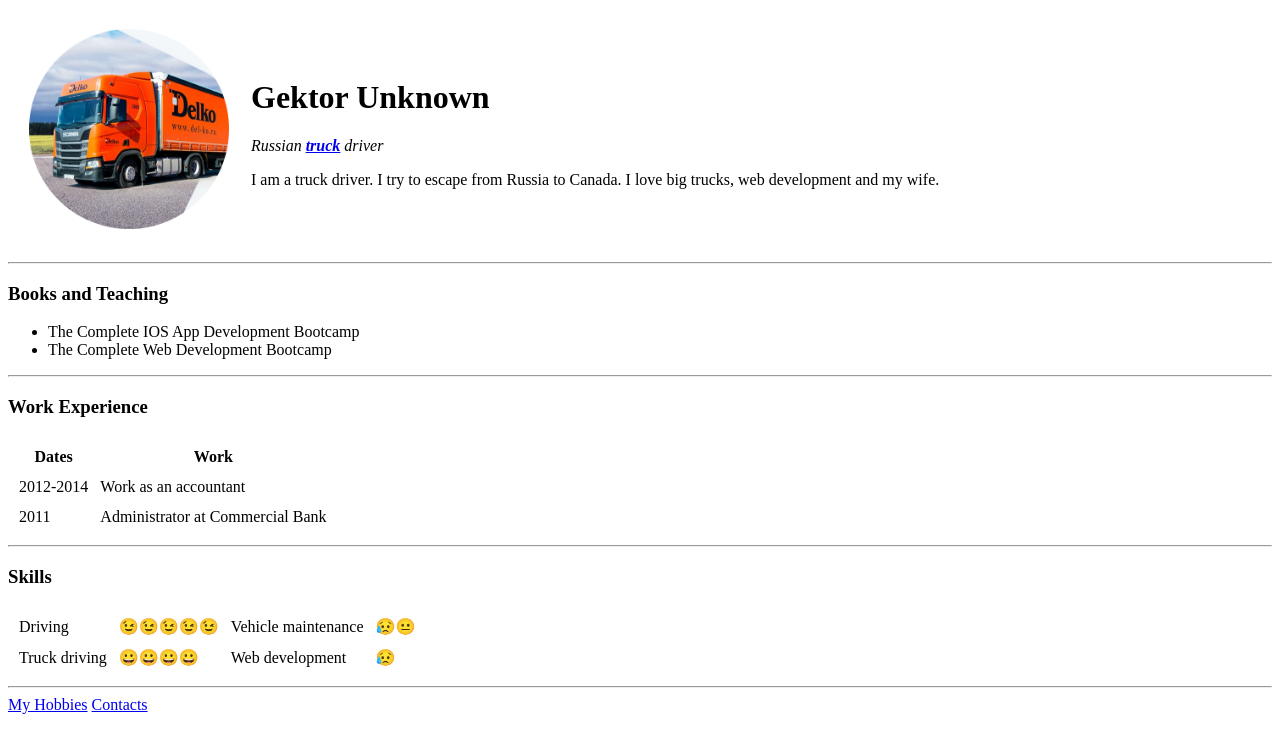
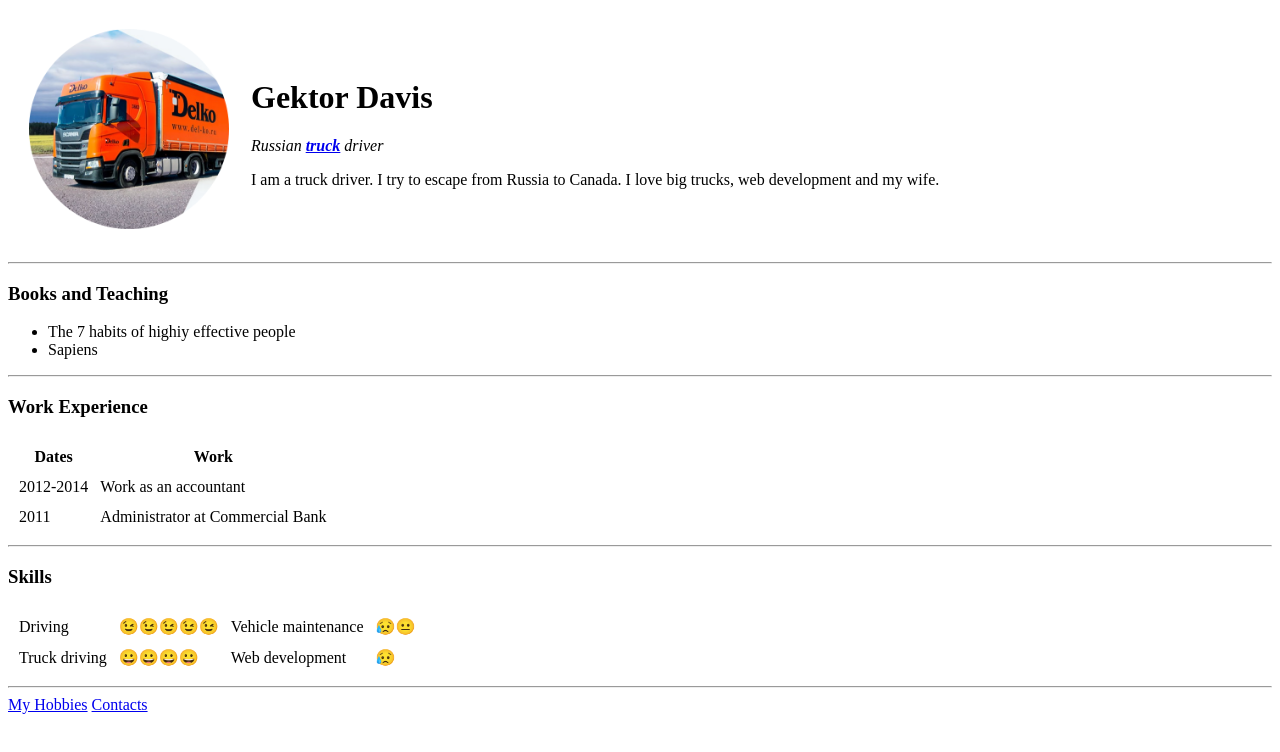
Before and after one commit to GektorDavis/cv, a plain HTML site: page index.html in a window 1280 px wide. Drawn offline with Linux system fonts and the light colour scheme.

Commit message:
Update index.html

```diff
--- a/index.html
+++ b/index.html
@@ -11,7 +11,7 @@
     <tr>
       <td><img src="Delko.png" alt="Truck" height="200"></td>
       <td>
-        <h1>Gektor Unknown</h1>
+        <h1>Gektor Davis</h1>
         <p><em>Russian <strong><a href="https://del-ko.ru/">truck</a></strong> driver</em></p>
         <p>I am a truck driver. I try to escape from Russia to Canada. I love big trucks, web development and my wife.</p>
       </td>
@@ -20,8 +20,8 @@
   <hr>
   <h3>Books and Teaching</h3>
   <ul>
-    <li>The Complete IOS App Development Bootcamp</li>
-    <li>The Complete Web Development Bootcamp</li>
+    <li>The 7 habits of highiy effective people</li>
+    <li>Sapiens</li>
   </ul>
   <hr>
   <h3>Work Experience</h3>
```
